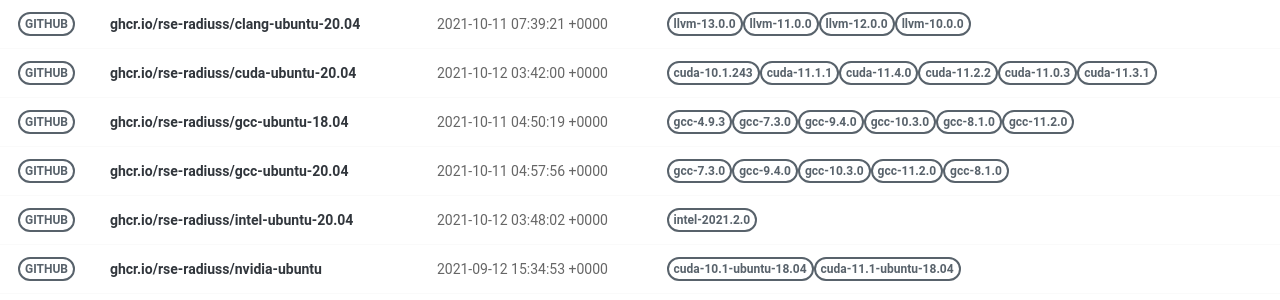
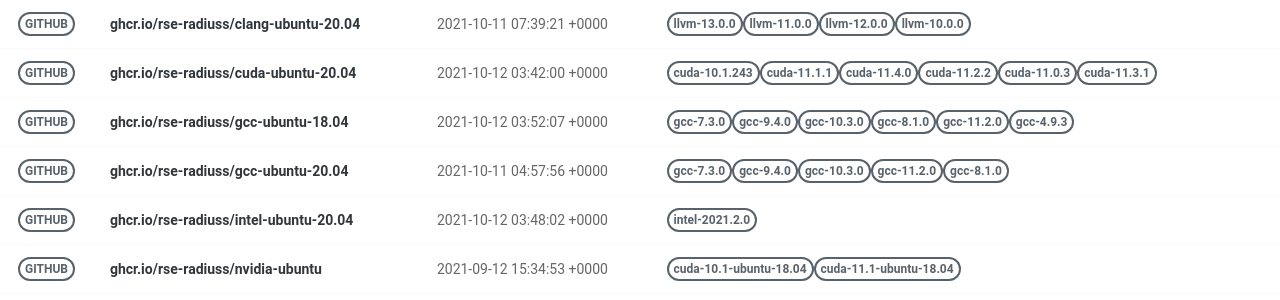
Before and after one commit to rse-ops/docker-images, a Jekyll site: the page built from pages/index.md, in a window 1280 px wide. Shown: the part 179-479 px from the top of the page. Built offline with Jekyll 4.4.1, drawn with Linux system fonts in a browser that asks for light colours; nearby versions of some CDN libraries.

Commit message:
Automated push to update library 2021-10-12

```diff
--- a/_library/ghcr.io-rse-radiuss-gcc-ubuntu-18.04.md
+++ b/_library/ghcr.io-rse-radiuss-gcc-ubuntu-18.04.md
@@ -1,14 +1,11 @@
 ---
 layout: container
 name: ghcr.io/rse-radiuss/gcc-ubuntu-18.04
-updated_at: 2021-10-11 04:50:19.406265
+updated_at: 2021-10-12 03:52:07.381101
 
 
 container_url: https://github.com/orgs/rse-radiuss/packages/container/package/gcc-ubuntu-18.04
 versions:
- - tag: gcc-4.9.3
-   dockerfile: https://github.com/rse-radiuss/docker-images/blob/main/ubuntu/gcc/Dockerfile
-   manifest: https://crane.ggcr.dev/manifest/ghcr.io/rse-radiuss/gcc-ubuntu-18.04:gcc-4.9.3
  - tag: gcc-7.3.0
    dockerfile: https://github.com/rse-radiuss/docker-images/blob/main/ubuntu/gcc/Dockerfile
    manifest: https://crane.ggcr.dev/manifest/ghcr.io/rse-radiuss/gcc-ubuntu-18.04:gcc-7.3.0
```
Also changed, not shown: other parts of _library/ghcr.io-rse-radiuss-gcc-ubuntu-18.04.md (+3 -0 lines).
